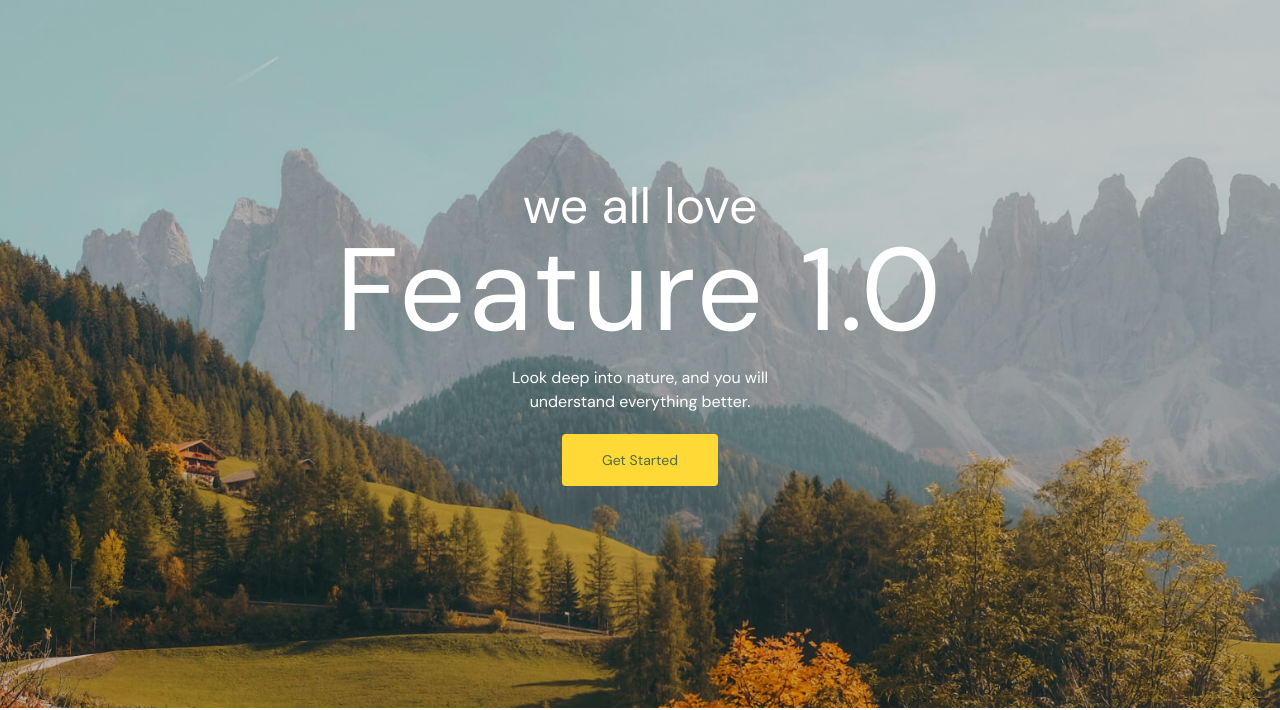
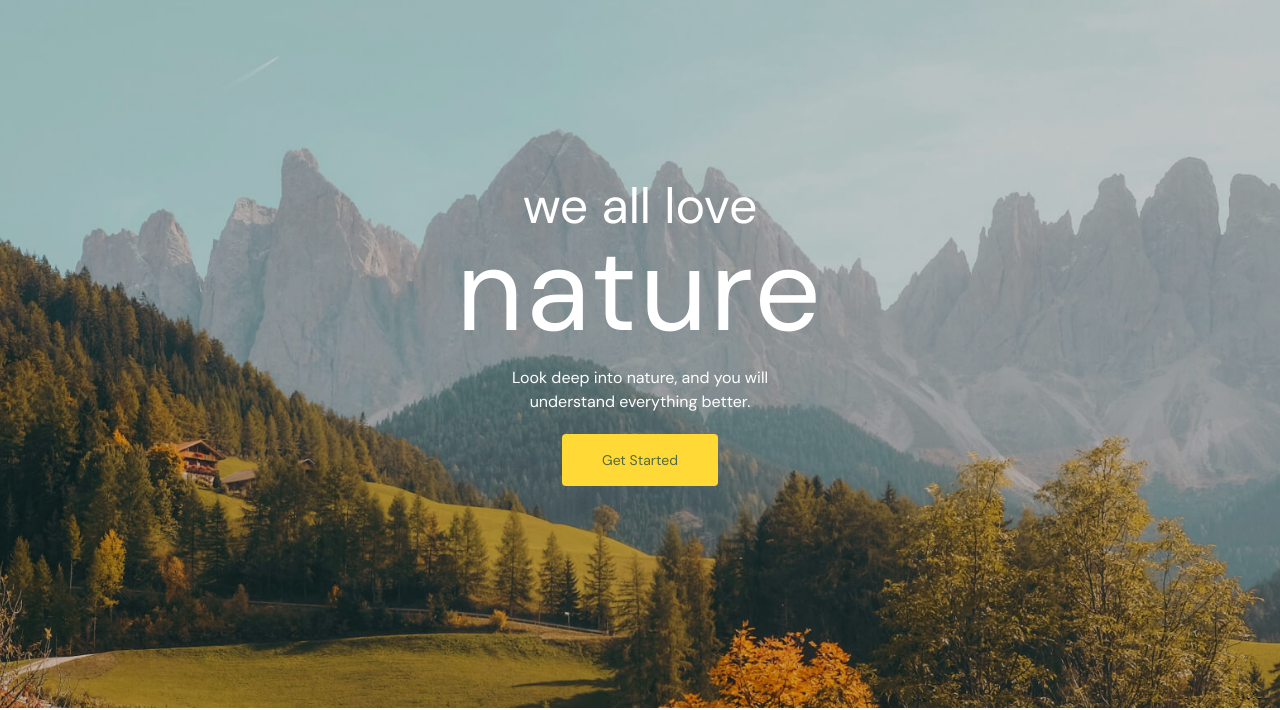
Before and after one commit to Abdullah132027/Local-Repository, a plain HTML site: page index.html in a window 1280 px wide. Shown: the part 92-802 px from the top of the page. Drawn offline with Linux system fonts and the light colour scheme; a web font is replaced by a local one.

Commit message:
Update index.html

```diff
--- a/index.html
+++ b/index.html
@@ -4,7 +4,7 @@
 <head>
     <meta charset="UTF-8">
     <meta name="viewport" content="width=device-width, initial-scale=1.0">
-    <title>Feature 1.0</title>
+    <title>Nature</title>
     <link rel="shortcut icon" href="img/foot-logo.svg" type="image/x-icon">
     <link rel="stylesheet" href="style.css">
 </head>
@@ -28,7 +28,7 @@
 
             <div class="main">
                 <h1>we all love</h1>
-                <h1>Feature 1.0</h1>
+                <h1>nature</h1>
                 <p>Look deep into nature, and you will <br>
                     understand everything better.</p>
 
```
